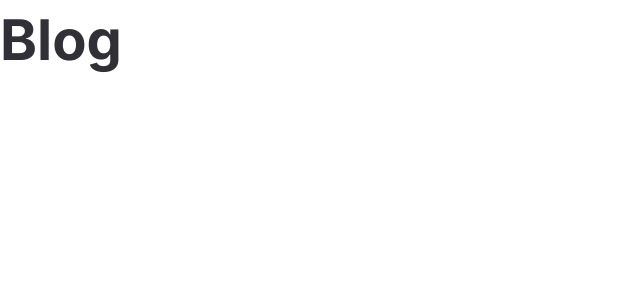
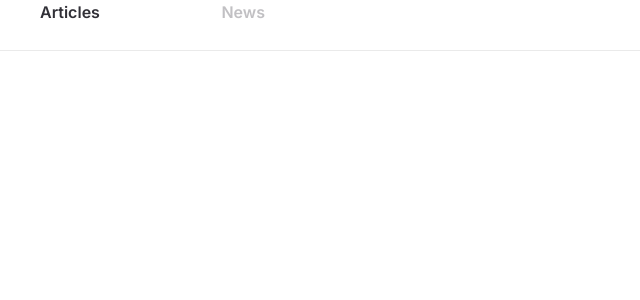
Before and after one commit to Karina-Milosnaya/diploma_project, a React (Create React App) app: page / in a window 1280 px wide. Shown: the top 300 px of the page, without its empty margins (0-640 px from the left). Built offline with nearby package versions, Linux system fonts and the light colour scheme.

Commit message:
add Tabs component

```diff
--- a/src/App.tsx
+++ b/src/App.tsx
@@ -2,12 +2,16 @@ import React from "react";
 import "./App.css";
 import Header from "./components/Header/Header";
 import Title from "./components/Title/Title";
+import Tab from "./components/Tab/Tab";
+import Tabs from "./components/Tabs/Tabs";
 
 function App() {
   return (
     <>
       {/* <Header fullname="Artem Malkin"></Header> */}
-      <Title></Title>
+      {/* <Title></Title> */}
+      {/* <Tab tabContent="Articles"></Tab> */}
+      <Tabs></Tabs>
     </>
   );
 }
--- /dev/null
+++ b/src/components/Tab/Tab.css
@@ -0,0 +1,25 @@
+.tabs-list__item {
+  text-align: center;
+  padding: 0 40px 24px;
+  border-bottom: 2px solid transparent;
+}
+
+.tabs__link {
+  font-size: 16px;
+  font-weight: 600;
+  line-height: 24px;
+  color: #313037;
+}
+
+.tabs-link:focus {
+  color: #6c1bdb;
+}
+
+.tabs-list__item:active {
+  border-bottom-color: #313037;
+  color: #313037;
+}
+
+[aria-disabled="true"] {
+  color: rgba(49, 48, 55, 0.3);
+}
--- /dev/null
+++ b/src/components/Tab/Tab.tsx
@@ -0,0 +1,20 @@
+import "./Tab.css";
+
+type TTab = {
+  tabContent: string;
+  isDisabled: boolean;
+};
+
+function Tab({ tabContent, isDisabled }: TTab) {
+  return (
+    <>
+      <li className="tabs-list__item">
+        <a aria-disabled={isDisabled} href="#" className={`tabs__link`}>
+          {tabContent}
+        </a>
+      </li>
+    </>
+  );
+}
+
+export default Tab;
--- /dev/null
+++ b/src/components/Tabs/Tabs.css
@@ -0,0 +1,10 @@
+.tabs {
+  margin-bottom: 64px;
+  border-bottom: 0.5px solid rgba(49, 48, 55, 0.1);
+}
+
+.tabs-list {
+  display: flex;
+  justify-content: space-between;
+  width: 305px;
+}
--- /dev/null
+++ b/src/components/Tabs/Tabs.tsx
@@ -0,0 +1,17 @@
+import "./Tabs.css";
+import Tab from "../Tab/Tab";
+
+function Tabs() {
+  return (
+    <>
+      <div className="tabs">
+        <ul className="tabs-list">
+          <Tab isDisabled={false} tabContent="Articles"></Tab>
+          <Tab isDisabled={true} tabContent="News"></Tab>
+        </ul>
+      </div>
+    </>
+  );
+}
+
+export default Tabs;
```
